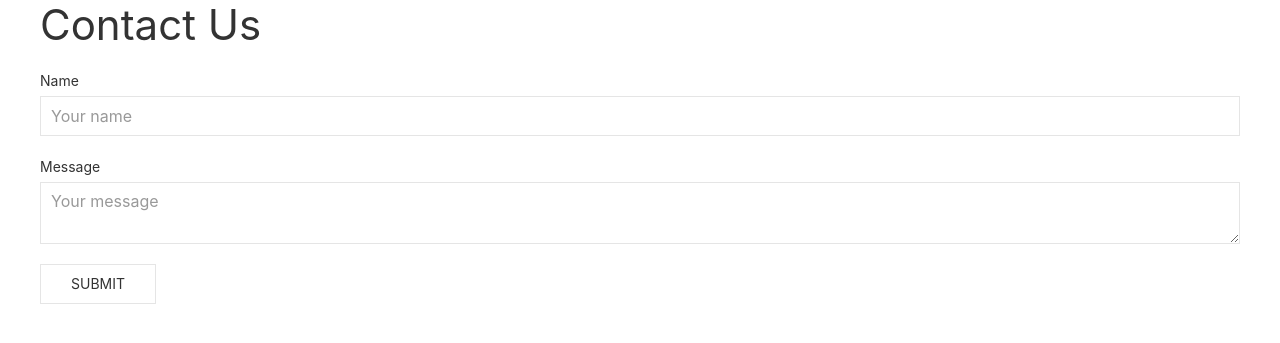
After one commit to mah-sebha/PHP-Training, a PHP site: page /form-example/contact.php in a window 1280 px wide. The commit adds this page. Shown: the top 343 px of the page. Run offline with PHP 8.4, Linux system fonts and the light colour scheme; some libraries are stand-ins or nearby versions.

Commit message:
day2 form example

```diff
--- a/Day-2/8-strings-1.php
+++ b/Day-2/8-strings-1.php
@@ -29,3 +29,8 @@ echo $hello[0]; // w
 
 $hello[10] = "*";
 echo $hello; //  world     *
+
+// Add String to Existing Strings
+$word = "hello";
+$word .= "more text";
+$word = $word . "more text";
--- /dev/null
+++ b/Day-2/form-example/contact.php
@@ -0,0 +1,39 @@
+<!DOCTYPE html>
+<html lang="en">
+
+<head>
+    <title>Contact Us</title>
+    <meta charset="utf-8">
+    <meta name="viewport" content="width=device-width, initial-scale=1">
+    <!-- UIkit CSS -->
+    <link rel="stylesheet" href="https://cdn.jsdelivr.net/npm/uikit@3.17.11/dist/css/uikit.min.css" />
+</head>
+
+<body>
+    <div class="uk-container">
+        <h1>Contact Us</h1>
+
+        <form action="thanks.php" method="POST" class="uk-form-stacked">
+            <div class="uk-margin">
+                <label class="uk-form-label" for="name">Name</label>
+                <div class="uk-form-controls">
+                    <input class="uk-input" id="name" type="text" placeholder="Your name" name="name" required>
+                </div>
+            </div>
+            <div class="uk-margin">
+                <label class="uk-form-label" for="message">Message</label>
+                <div class="uk-form-controls">
+                    <textarea class="uk-textarea" id="message" type="text" placeholder="Your message" name="message"></textarea>
+                </div>
+            </div>
+            <button class="uk-button uk-button-default">Submit</button>
+        </form>
+    </div>
+
+
+    <!-- UIkit JS -->
+    <script src="https://cdn.jsdelivr.net/npm/uikit@3.17.11/dist/js/uikit.min.js"></script>
+
+</body>
+
+</html>
```
Also changed, not shown: Day-2/form-example/thanks.php (added, +41 -0 lines).
